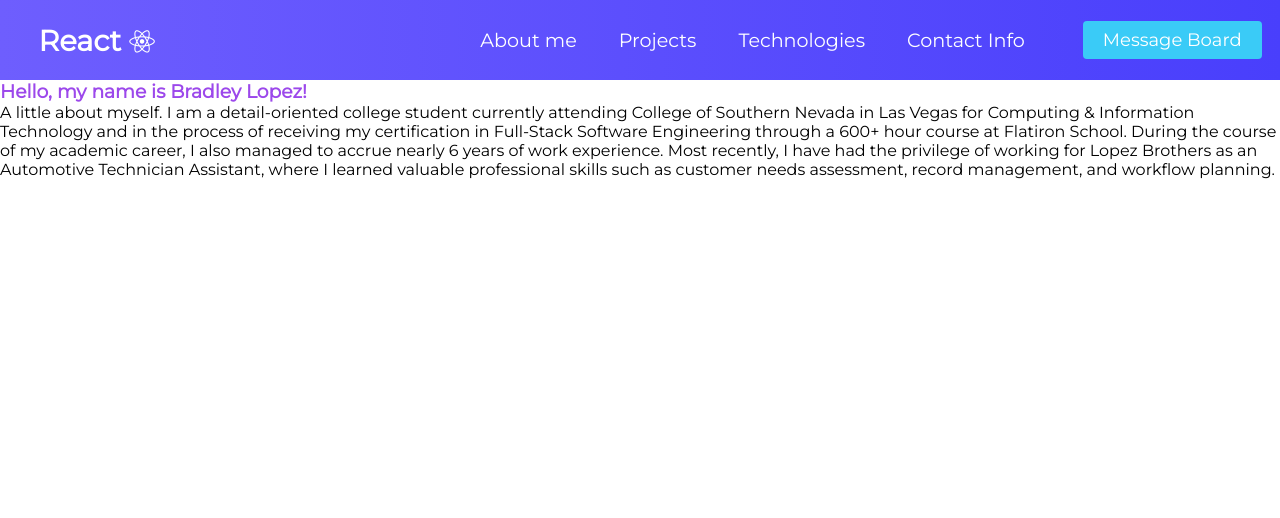
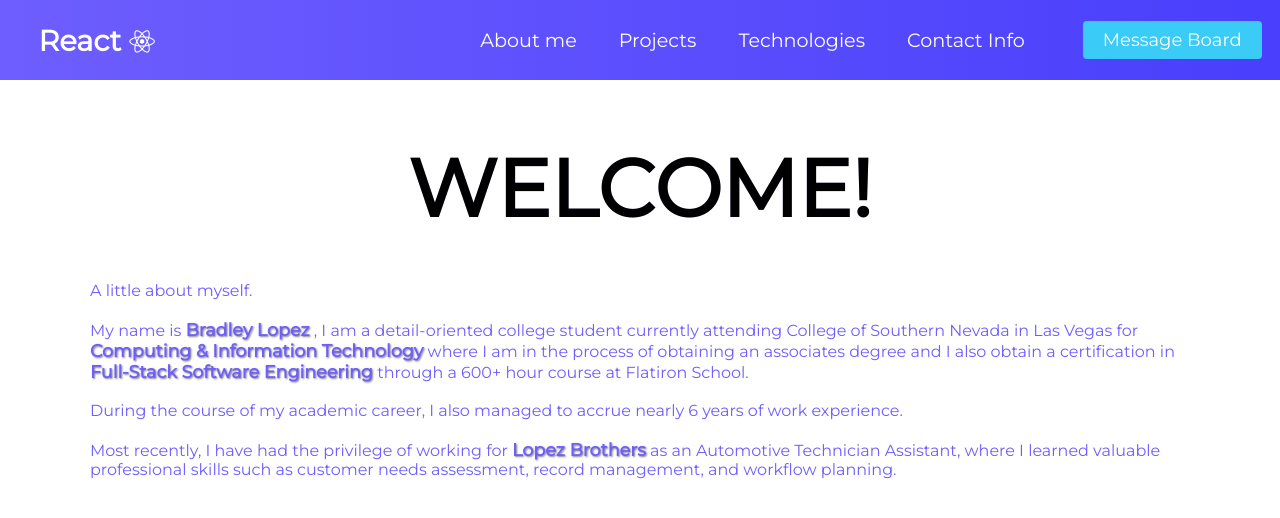
Before and after one commit to braddope10/BradShowpage, a React (Create React App) app in the folder frontend/showpage-client/: page / in a window 1280 px wide. Shown: the top 518 px of the page. Built offline with nearby package versions, Linux system fonts and the light colour scheme.

Commit message:
wacky text

```diff
--- a/frontend/showpage-client/src/components/AboutMe.js
+++ b/frontend/showpage-client/src/components/AboutMe.js
@@ -4,12 +4,30 @@ import './Internal.css'
 const AboutMe = () => {
     return (
         <div className='about-me'>
-            <h3>Hello, my name is Bradley Lopez!</h3>
-            A little about myself. I am a detail-oriented college student currently attending College of Southern Nevada
-            in Las Vegas for Computing & Information Technology and in the process of receiving my certification in Full-Stack
-            Software Engineering through a 600+ hour course at Flatiron School. During the course of my academic career,
-            I also managed to accrue nearly 6 years of work experience. Most recently, I have had the privilege of working for
-            Lopez Brothers as an Automotive Technician Assistant, where I learned valuable professional skills such as customer
+            <h1 className='wacky-line'>
+                <span>W</span>
+                <span>E</span>
+                <span>L</span>
+                <span>C</span>
+                <span>O</span>
+                <span>M</span>
+                <span>E</span>
+                <span>!</span>
+            </h1>
+            <br />
+            A little about myself.
+            <br />
+            <br />
+            My name is <strong>Bradley Lopez</strong> , I am a detail-oriented college student currently attending College of Southern Nevada in
+            Las Vegas for <strong>Computing & Information Technology</strong> where I am in the process of obtaining an associates degree and I also obtain a certification in <strong>Full-Stack
+            Software Engineering</strong> through a 600+ hour course at Flatiron School.
+            <br />
+            <br />
+            During the course of my academic career, I also managed to accrue nearly 6 years of work experience.
+            <br />
+            <br />
+            Most recently, I have had the privilege of working for <strong>Lopez Brothers</strong> as an Automotive Technician Assistant,
+            where I learned valuable professional skills such as customer
             needs assessment, record management, and workflow planning.
         </div>
     );
--- a/frontend/showpage-client/src/components/Internal.css
+++ b/frontend/showpage-client/src/components/Internal.css
@@ -1,31 +1,107 @@
 .about-me {
-
+    margin: 60px 90px;
+    text-align: left;
+    color: rgb(110, 94, 254);
 }
 
+
+
 .projects {
-
+    margin: 60px 90px;
+    text-align: left;
+    color: rgb(110, 94, 254);
 }
 
 .tech {
-
+    margin: 60px 90px;
+    text-align: left;
+    color: rgb(110, 94, 254);
 }
 
 .contact {
-
+    margin: 60px 90px;
+    text-align: left;
+    color: rgb(110, 94, 254);
 }
 
 .form-s {
-
+    margin: 60px 90px;
+    text-align: left;
+    color: rgb(110, 94, 254);
 }
 
 .u-text {
-
+    padding: 30px 30px 50px 30px;
+    background: rgb(214, 213, 213);
+    border-style: outset;
+    border-top: 12px solid rgb(233, 228, 228);
+    border-right: 12px solid rgb(146, 145, 145);
+    border-bottom: 12px solid rgb(133, 132, 132);
+    border-left: 12px solid rgb(226, 224, 224);
 }
 
 .sub-btn {
 
 }
 
-h3 {
-    color: rgb(156, 72, 235);
+
+
+/* WACKY LINE CODE: START */
+
+.wacky-line {
+    color: rgb(110, 94, 254);
+    font-size: 4em;
+    margin-bottom: 25px;
+    text-align: center;
+
+    font-family: Futura, sans-serif;
+	 font-weight: 900;
+	 font-size: 80px;
+	 /* padding: 80px; */
 }
+@keyframes ani {
+        0% {
+            transform: translate3d(0, 0, 0);
+            text-shadow: 0em 0em 0 rgba(157, 149, 228, 0.616);
+            color: black;
+       }
+        30% {
+            transform: translate3d(0, 0, 0);
+            text-shadow: 0em 0em 0 rgb(157, 149, 228, 0.616);
+            color: black;
+       }
+        70% {
+            transform: translate3d(0.08em, -0.08em, 0);
+            text-shadow: -0.08em 0.08em rgb(157, 149, 228, 0.616);
+            color: black;
+       }
+        100% {
+            transform: translate3d(0.08em, -0.08em, 0);
+            text-shadow: -0.08em 0.08em rgb(157, 149, 228, 0.616);
+            color: black;
+       }
+}
+.wacky-line span {
+    position: relative;
+    display: inline-block;
+    animation: ani 1s infinite alternate cubic-bezier(0.86, 0, 0.07, 1);
+}
+.wacky-line span:nth-last-child(1n) {
+     animation-delay: -0.1666666667s;
+}
+.wacky-line span:nth-last-child(2n) {
+    animation-delay: -0.3333333333s;
+}
+.wacky-line span:nth-last-child(3n) {
+    animation-delay: -0.5s;
+}
+
+/* WACKY LINE CODE: END */
+
+
+
+
+strong {
+    font-size: 1.1em;
+    text-shadow: 1px 1px 2px grey;
+}
--- a/frontend/showpage-client/src/components/stateless/ContactInfo.js
+++ b/frontend/showpage-client/src/components/stateless/ContactInfo.js
@@ -4,6 +4,21 @@ import '../Internal.css'
 const ContactInfo = () => {
     return (
         <div className='contact'>
+            <h1 className='wacky-line'>
+                <span>C</span>
+                <span>O</span>
+                <span>N</span>
+                <span>T</span>
+                <span>A</span>
+                <span>C</span>
+                <span>T</span>
+                <br />
+                <span>I</span>
+                <span>N</span>
+                <span>F</span>
+                <span>O</span>
+                <span>!</span>
+            </h1>
             Contact Form Goes Here
         </div>
     );
--- a/frontend/showpage-client/src/components/stateless/Projects.js
+++ b/frontend/showpage-client/src/components/stateless/Projects.js
@@ -4,7 +4,18 @@ import '../Internal.css'
 const Projects = () => {
     return (
         <div className='projects'>
-            Projects go here
+            <h1 className='wacky-line'>
+                <span>P</span>
+                <span>R</span>
+                <span>O</span>
+                <span>J</span>
+                <span>E</span>
+                <span>C</span>
+                <span>T</span>
+                <span>S</span>
+                <span>!</span>
+            </h1>
+            Projects Go Here
         </div>
     );
 };
--- a/frontend/showpage-client/src/components/stateless/Technologies.js
+++ b/frontend/showpage-client/src/components/stateless/Technologies.js
@@ -4,6 +4,21 @@ import '../Internal.css'
 const Technologies = () => {
     return (
         <div className='tech'>
+            <h1 className='wacky-line'>
+                <span>T</span>
+                <span>E</span>
+                <span>C</span>
+                <span>H</span>
+                <span>N</span>
+                <span>O</span>
+                <span>L</span>
+                <span>O</span>
+                <span>G</span>
+                <span>I</span>
+                <span>E</span>
+                <span>S</span>
+                <span>!</span>
+            </h1>
             Technologies go here
         </div>
     );
```
